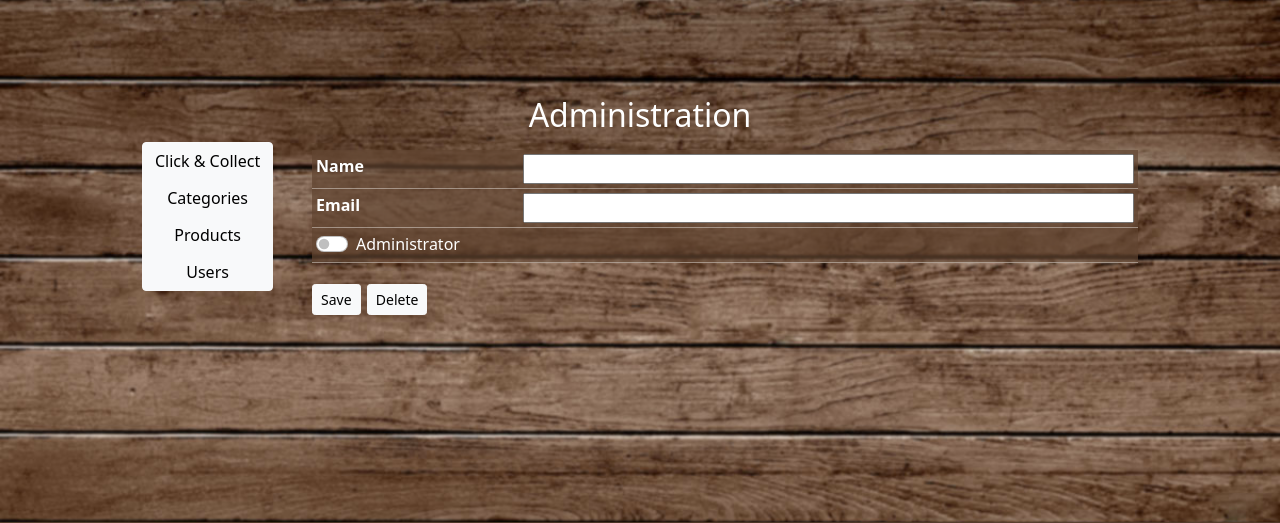
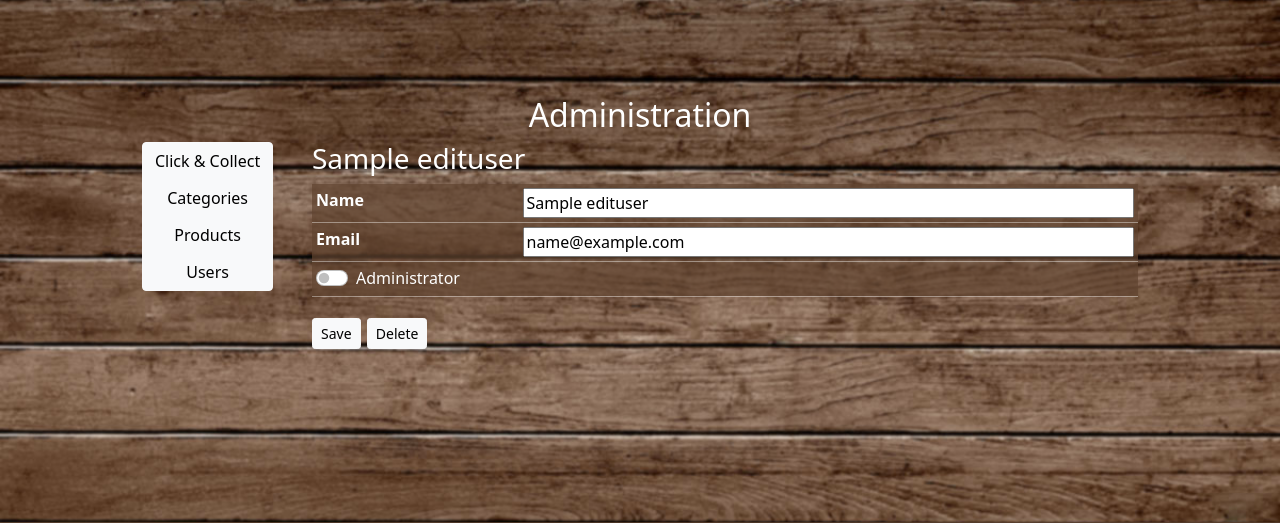
Before and after one commit to malmgrenola/rooster, a Flask app: template templates/admin/user.html in a window 1280 px wide. Shown: the part 146-669 px from the top of the page. Run offline with Flask 2, Linux system fonts and the light colour scheme; the template is opened without the code that fills it: most values are stand-ins (such as "Sample title", 1, 10 or a date in 2020); a database or web service that is not in the repository returns one stand-in record (values such as "Sample title"); some libraries are stand-ins or nearby versions.

Commit message:
fix: user namespace bug

```diff
--- a/app.py
+++ b/app.py
@@ -547,10 +547,10 @@ def admin_user(user_id=None):
             flash("User deleted")
             return redirect(url_for("admin_users"))
 
-    user = mongo.db.users.find_one({"_id": ObjectId(user_id)})
-    if (not user): return redirect(url_for("admin_users"))
+    edituser = mongo.db.users.find_one({"_id": ObjectId(user_id)})
+    if (not edituser): return redirect(url_for("admin_users"))
 
-    return render_template("admin/user.html",page_title=user["name"],user=user)
+    return render_template("admin/user.html",page_title=edituser["name"],edituser=edituser)
 
 
 # All Context Processors
--- a/templates/admin/user.html
+++ b/templates/admin/user.html
@@ -1,9 +1,9 @@
 {% extends "admin/admin_base.html" %} {% block admin_base %}
-<h3>{{user.name}}</h3>
+<h3>{{edituser.name}}</h3>
 <form
-  id="form-{{user._id}}"
+  id="form-{{edituser._id}}"
   method="POST"
-  action="{{ url_for('admin_user',user_id=user._id) }}"
+  action="{{ url_for('admin_user',user_id=edituser._id) }}"
 >
   <table class="table table-sm table-dark">
     <tbody>
@@ -15,7 +15,7 @@
             type="input"
             id="name"
             name="name"
-            value="{{user.name}}"
+            value="{{edituser.name}}"
           />
         </td>
       </tr>
@@ -27,7 +27,7 @@
             type="email"
             id="email"
             name="email"
-            value="{{user.email}}"
+            value="{{edituser.email}}"
           />
         </td>
       </tr>
@@ -35,7 +35,8 @@
         <td scope="row" colspan="2">
           <div class="form-check form-switch">
             <input class="form-check-input" type="checkbox" id="isadmin"
-            name="isadmin" {% if user.isAdmin == True %}checked{% endif %} />
+            name="isadmin" {% if edituser.isAdmin == True %}checked{% endif %}
+            />
             <label class="form-check-label" for="isadmin">Administrator</label>
           </div>
         </td>
```
